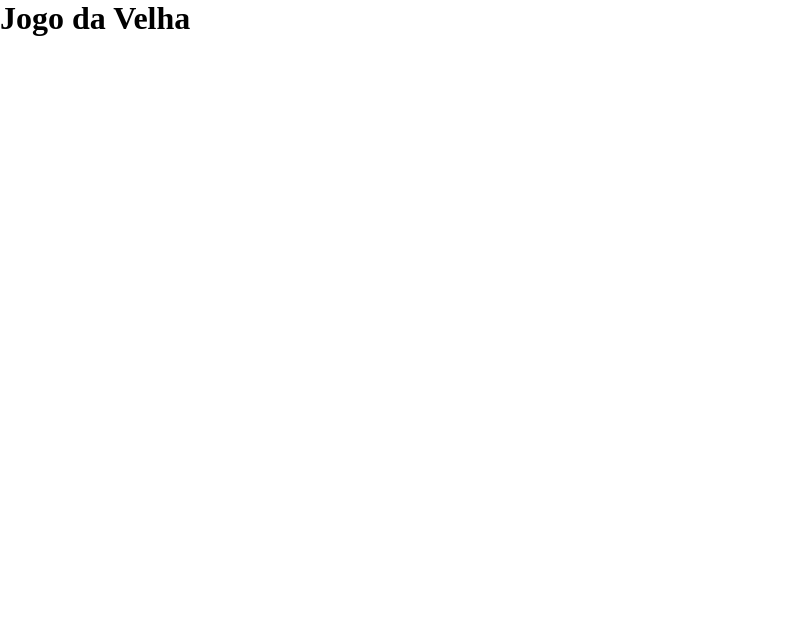
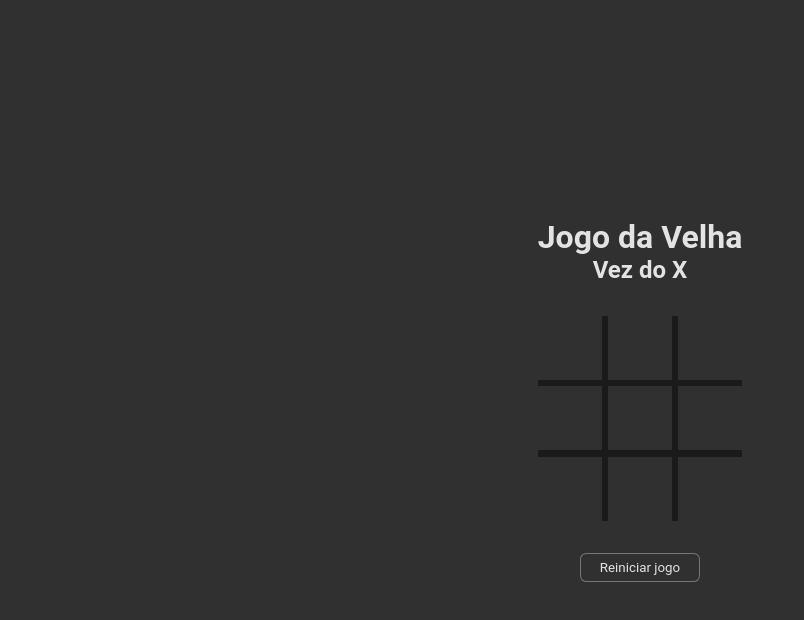
Before and after one commit to Dgvalerio/tic-tac-toe, a website: page src/index.html in a window 1280 px wide. Shown: the whole page, without its empty margins (0-804 px from the left). Drawn offline with Linux system fonts and the light colour scheme.

Commit message:
Concluindo jogo

```diff
--- a/package.json
+++ b/package.json
@@ -1,10 +1,13 @@
 {
   "name": "tic-tac-toe",
   "version": "1.0.0",
-  "main": "index.js",
+  "main": "src/index.html",
   "repository": "https://github.com/Dgvalerio/tic-tac-toe.git",
   "author": "Davi Gonçalves Valério <al.davigvalerio@gmail.com>",
   "license": "MIT",
+  "scripts": {
+    "start": "live-server src/ --port=3000"
+  },
   "devDependencies": {
     "eslint": "^7.30.0",
     "eslint-config-airbnb-base": "^14.2.1",
--- a/src/index.html
+++ b/src/index.html
@@ -1,17 +1,41 @@
 <!DOCTYPE html>
-<html lang="pt-br">
+<html lang='pt-br'>
 <head>
   <meta charset='UTF-8'>
   <meta name='viewport' content='width=device-width, initial-scale=1'>
   <link rel='icon' href='fav.png' />
-  <meta name='theme-color' content='#B5C401' />
-  <meta name='description' content='TGL - Java Script Ninja - Prova' />
+  <meta name='theme-color' content='#303030' />
+  <meta name='description' content='Tic Tac Toe - Jogo da Velha' />
   <title>Jogo da Velha</title>
   <link rel='stylesheet' href='style.css' />
-  <style data-js='dynamic-style'></style>
 </head>
 <body>
-<h1>Jogo da Velha</h1>
+<header>
+  <h1>Jogo da Velha</h1>
+  <h2>Vez do <span data-js='current'>X</span></h2>
+</header>
+<main>
+  <section>
+    <div class='row'>
+      <div class='column' data-pos='0'></div>
+      <div class='column' data-pos='1'></div>
+      <div class='column' data-pos='2'></div>
+    </div>
+    <div class='row'>
+      <div class='column' data-pos='3'></div>
+      <div class='column' data-pos='4'></div>
+      <div class='column' data-pos='5'></div>
+    </div>
+    <div class='row'>
+      <div class='column' data-pos='6'></div>
+      <div class='column' data-pos='7'></div>
+      <div class='column' data-pos='8'></div>
+    </div>
+  </section>
+</main>
+<footer>
+  <button type='button'>Reiniciar jogo</button>
+</footer>
 <script src='index.js'></script>
 </body>
 </html>
--- a/src/index.js
+++ b/src/index.js
@@ -0,0 +1,80 @@
+/* eslint-disable no-param-reassign */
+(function main(doc, win) {
+  // Functions
+  const $ = (selector) => doc.querySelectorAll(selector);
+
+  // Dom elements
+  const columns = $('.column');
+  const currentText = $('[data-js="current"]')[0];
+  const resetButton = $('button')[0];
+
+  // App
+  let gameOn = true;
+  let current = 'X';
+  let matrix = ['0', '1', '2', '3', '4', '5', '6', '7', '8'];
+
+  const setWinGame = (line) => {
+    columns[line[0]].classList.add('active');
+    columns[line[1]].classList.add('active');
+    columns[line[2]].classList.add('active');
+    gameOn = false;
+    return () => win.alert(`O jogador ${current} ganhou!`);
+  };
+
+  const checkGame = () => {
+    // Linhas
+    if (matrix[0] === matrix[1] && matrix[1] === matrix[2])
+      return setWinGame([0, 1, 2]);
+    if (matrix[3] === matrix[4] && matrix[4] === matrix[5])
+      return setWinGame([3, 4, 5]);
+    if (matrix[6] === matrix[7] && matrix[7] === matrix[8])
+      return setWinGame([6, 7, 8]);
+
+    // Colunas
+    if (matrix[0] === matrix[3] && matrix[3] === matrix[6])
+      return setWinGame([0, 3, 6]);
+    if (matrix[1] === matrix[4] && matrix[4] === matrix[7])
+      return setWinGame([1, 4, 7]);
+    if (matrix[2] === matrix[5] && matrix[5] === matrix[8])
+      return setWinGame([2, 5, 8]);
+
+    // Diagonais
+    if (matrix[0] === matrix[4] && matrix[4] === matrix[8])
+      return setWinGame([0, 4, 8]);
+    if (matrix[2] === matrix[4] && matrix[4] === matrix[6])
+      return setWinGame([2, 4, 6]);
+    return '';
+  };
+
+  const onClick = (item) => {
+    const pos = +item.getAttribute('data-pos');
+
+    if (!gameOn || matrix[pos] === 'X' || matrix[pos] === 'O') return;
+
+    item.innerHTML = current;
+
+    matrix[pos] = current;
+    current = current === 'X' ? 'O' : 'X';
+    currentText.innerText = current;
+
+    checkGame();
+  };
+
+  // Add event to DOM
+  columns.forEach((column) =>
+    column.addEventListener('click', () => onClick(column), false)
+  );
+  resetButton.addEventListener(
+    'click',
+    () => {
+      gameOn = true;
+      current = 'X';
+      matrix = ['0', '1', '2', '3', '4', '5', '6', '7', '8'];
+      columns.forEach((column) => {
+        column.innerText = '';
+        column.classList.remove('active');
+      });
+    },
+    false
+  );
+})(document, window);
--- a/src/style.scss
+++ b/src/style.scss
@@ -1,3 +1,87 @@
 * {
   margin: 0;
+  font-family: Roboto, sans-serif;
 }
+
+body {
+  background-color: #303030;
+  color: #ffffffdd;
+
+  height: 100vh;
+  width: 100vw;
+
+  display: flex;
+  align-items: center;
+  justify-content: center;
+  flex-direction: column;
+
+  gap: 2rem;
+
+  header {
+    text-align: center;
+  }
+
+  main {
+    background-color: #00000077;
+
+    display: flex;
+    flex-direction: column;
+    align-items: center;
+
+    section {
+      display: flex;
+      flex-direction: column;
+      gap: 0.4rem;
+
+      .row {
+        display: flex;
+        gap: 0.4rem;
+
+        div {
+          display: flex;
+          align-items: center;
+          justify-content: center;
+          background-color: #303030;
+          width: 4rem;
+          height: 4rem;
+
+          cursor: pointer;
+
+          font-size: 2rem;
+
+          &:hover {
+            background-color: #252525;
+          }
+
+          &:active {
+            background-color: #202020;
+          }
+
+          &.active {
+            background-color: #ffffff55;
+            color: #fff;
+          }
+        }
+      }
+    }
+  }
+
+  footer {
+    button {
+      background-color: #303030;
+      border: 1px solid #ffffff55;
+      padding: 0.4rem 1.2rem;
+      color: #ffffffdd;
+      border-radius: 0.4rem;
+      cursor: pointer;
+
+      &:hover {
+        background-color: #ffffff55;
+      }
+
+      &:active {
+        background-color: #20202099;
+      }
+    }
+  }
+}
```
Also changed, not shown: .eslintrc.json, src/style.css, 1 other file.
